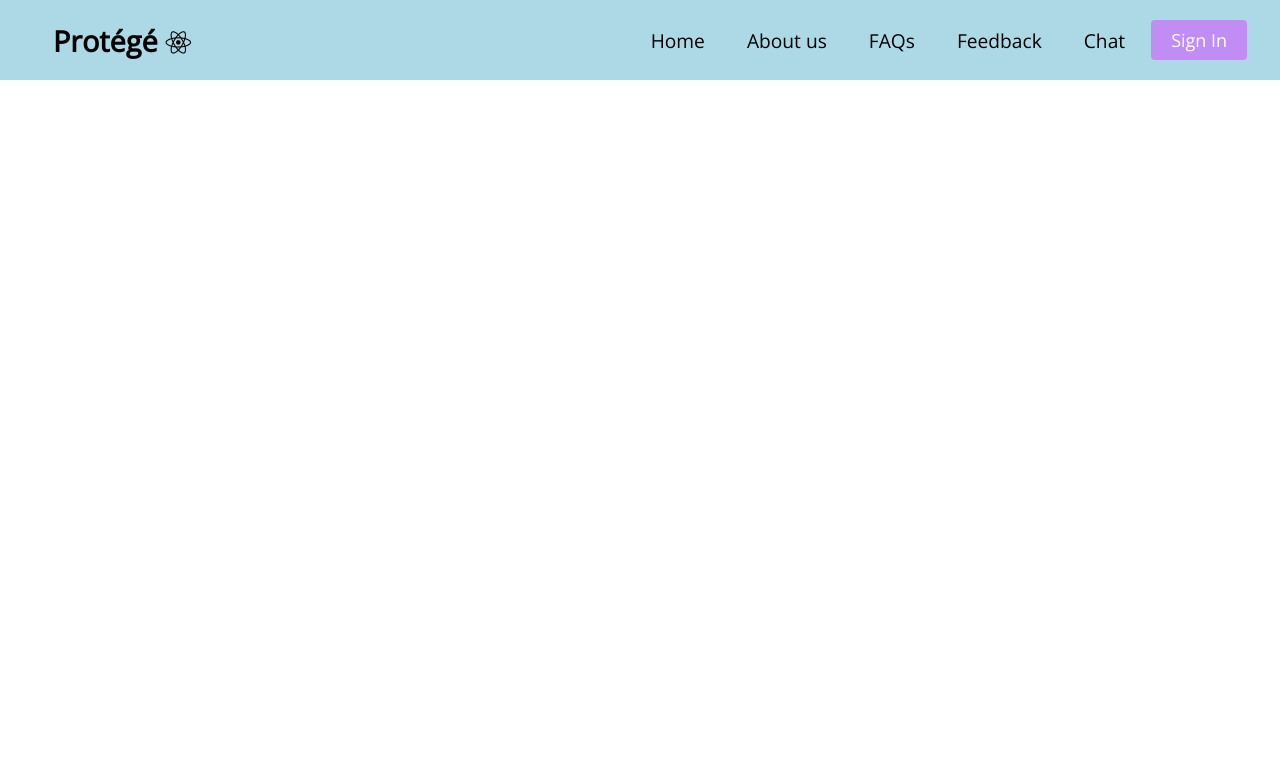
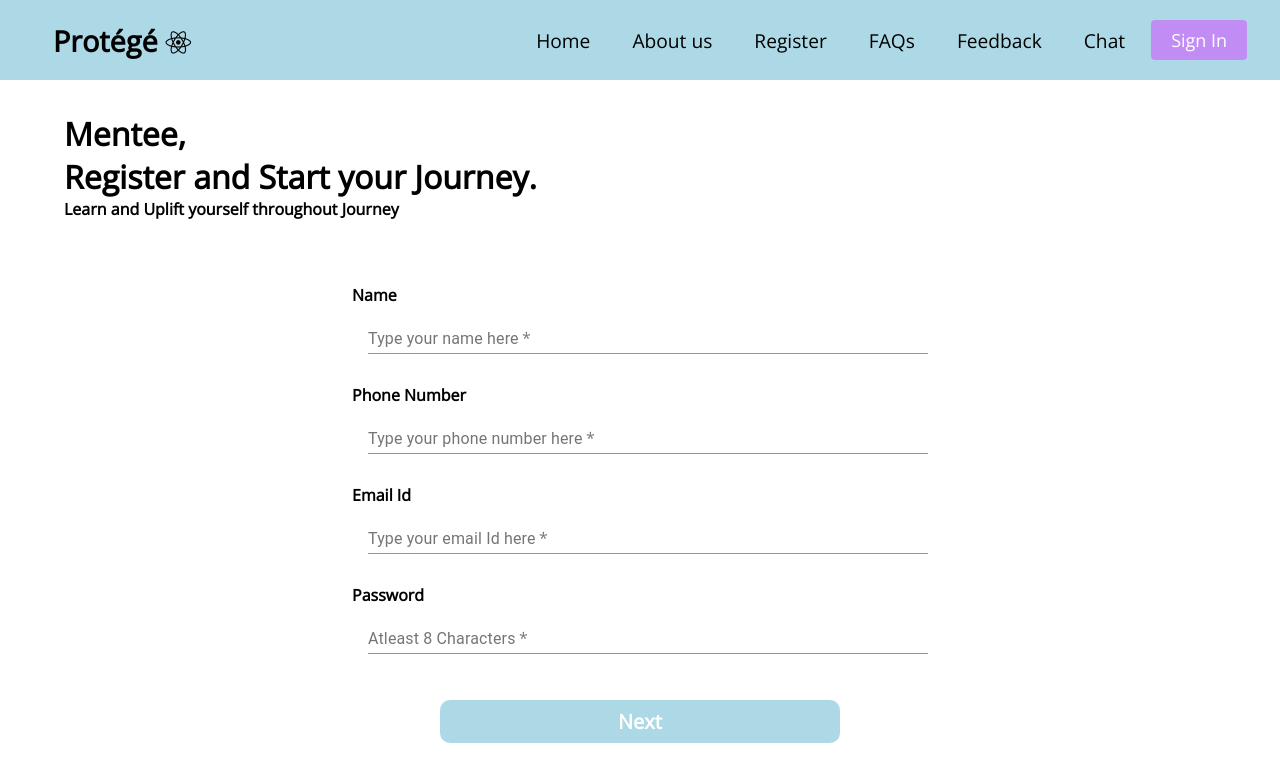
Before and after one commit to Spiral-Forge/Protege-Web, a React (Create React App) app: page /register in a window 1280 px wide. Shown: the top 782 px of the page. Built offline with nearby package versions, Linux system fonts and the light colour scheme.

Commit message:
Signup Page added

```diff
--- a/src/App.js
+++ b/src/App.js
@@ -4,6 +4,7 @@ import Navbar from './components/Navbar/Navbar';
 import Homepage from './components/Pages/Homepage';
 import Feedback from './components/Pages/Feedback';
 import SignIn from './components/Pages/SignIn';
+import SignUp from "./components/Pages/SignUp";
 import Faqs from './components/Pages/Faqs';
 import AboutUs from './components/Pages/AboutUs';
 import Messenger from './components/Chat/Messenger';
@@ -14,16 +15,17 @@ function App() {
   return (
     <div className="App">
       <Router history={history}>
-      <Navbar />
-      <Switch>
-        <Route path='/home' exact component={Homepage} />
-        <Route path='/aboutus' component={AboutUs} />
-        <Route path='/faqs' component={Faqs} />
-        <Route path='/feedback' component={Feedback} />
-        <Route path='/chat' component={Messenger} />
-        <Route path='/signin' component={SignIn} />
-      </Switch>
-    </Router>
+        <Navbar />
+        <Switch>
+          <Route path="/home" exact component={Homepage} />
+          <Route path="/aboutus" component={AboutUs} />
+          <Route path="/faqs" component={Faqs} />
+          <Route path="/feedback" component={Feedback} />
+          <Route path="/chat" component={Messenger} />
+          <Route path="/signin" component={SignIn} />
+          <Route path="/register" component={SignUp} />
+        </Switch>
+      </Router>
     </div>
   );
 }
--- a/src/components/Navbar/MenuItems.js
+++ b/src/components/Navbar/MenuItems.js
@@ -1,34 +1,38 @@
 export const MenuItems = [
   {
-        title: 'Home',
-        url: '/home',
-        cName: 'nav-links'
+    title: "Home",
+    url: "/home",
+    cName: "nav-links",
   },
   {
-        title: 'About us',
-        url: 'aboutus',
-        cName: 'nav-links'
+    title: "About us",
+    url: "aboutus",
+    cName: "nav-links",
   },
   {
-        title: 'FAQs',
-        url: 'faqs',
-        cName: 'nav-links'
+    title: "Register",
+    url: "/register",
+    cName: "nav-links",
   },
   {
-        title: 'Feedback',
-        url: 'feedback',
-        cName: 'nav-links'
+    title: "FAQs",
+    url: "faqs",
+    cName: "nav-links",
   },
   {
-        title: 'Chat',
-        url: 'chat',
-        cName: 'nav-links'
+    title: "Feedback",
+    url: "feedback",
+    cName: "nav-links",
+  },
+  {
+    title: "Chat",
+    url: "chat",
+    cName: "nav-links",
   },
 
   {
-        title: 'Sign in',
-        url: 'signin',
-        cName: 'nav-links-mobile'
-    }
-
-]
+    title: "Sign in",
+    url: "signin",
+    cName: "nav-links-mobile",
+  },
+];
--- a/src/components/Navbar/Navbar.css
+++ b/src/components/Navbar/Navbar.css
@@ -20,7 +20,7 @@
 
 .nav-menu {
   display: grid;
-  grid-template-columns: repeat(6, auto);
+  grid-template-columns: repeat(7, auto);
   grid-gap: 10px;
   list-style: none;
   text-align: center;
--- a/src/components/Pages/SignUp.js
+++ b/src/components/Pages/SignUp.js
@@ -1,9 +1,76 @@
+import { TextField } from "@material-ui/core";
+import { useState } from "react";
+import { Button } from "../Navbar/Button";
+import SignUpFormPartOne from "./SignUpForm/SignUpFormPartOne";
+import SignUpFormPartThree from "./SignUpForm/SignUpFormPartThree";
+import SignUpFormPartTwo from "./SignUpForm/SignUpFormPartTwo";
+
 function SignUp() {
-    return (
-      <div>
-        <h1>Sign Up page</h1>
+  const [formData, setFormData] = useState({
+    name: "",
+    phoneNumber: "",
+    email: "",
+    password: "",
+    branch: "",
+    year: "",
+    rollNumber: "",
+    hosteller: "",
+    domain: "",
+    language: "",
+    linkedIn: "",
+    github: "",
+  });
+  const handleButtonClick = () => {
+    if (signUpPartNumber === 3) {
+      console.log(formData);
+    } else setSignUpPart(signUpPartNumber + 1);
+  };
+  const handleFormDataChange = (e) => {
+    const { value, name } = e.target;
+    setFormData({ ...formData, [name]: value });
+  };
+  const [signUpPartNumber, setSignUpPart] = useState(1);
+  return (
+    <div style={{ padding: "2rem 4rem" }}>
+      <h1>
+        Mentee,
+        <br />
+        Register and Start your Journey.
+      </h1>
+      <h4>Learn and Uplift yourself throughout Journey</h4>
+      <div
+        style={{
+          width: "50%",
+          display: "flex",
+          flexDirection: "column",
+          margin: "0 auto",
+          marginTop: "4rem",
+        }}
+      >
+        {signUpPartNumber === 1 && (
+          <SignUpFormPartOne handleFormChange={handleFormDataChange} />
+        )}
+        {signUpPartNumber === 2 && (
+          <SignUpFormPartTwo handleFormChange={handleFormDataChange} />
+        )}
+        {signUpPartNumber === 3 && (
+          <SignUpFormPartThree handleFormChange={handleFormDataChange} />
+        )}
       </div>
-    );
-  }
+      <div
+        className="btn-container"
+        style={{ width: "25rem", margin: "0 auto", marginTop: "1rem" }}
+      >
+        <Button
+          buttonSize="btn-wide"
+          buttonColor="blue"
+          onClick={handleButtonClick}
+        >
+          {signUpPartNumber === 3 ? "Submit" : "Next"}
+        </Button>
+      </div>
+    </div>
+  );
+}
 
-  export default SignUp;
+export default SignUp;
--- /dev/null
+++ b/src/components/Pages/SignUpForm/SignUpFormPartOne.js
@@ -0,0 +1,43 @@
+import { TextField } from "@material-ui/core";
+
+const SignUpFormPartOne = ({ handleFormChange }) => {
+  return (
+    <>
+      <h4>Name</h4>
+      <TextField
+        name="name"
+        label="Type your name here"
+        onChange={handleFormChange}
+        required
+        style={{ marginBottom: 30, width: "35rem", marginLeft: "1rem" }}
+      />
+      <h4>Phone Number</h4>
+      <TextField
+        name="phoneNumber"
+        label="Type your phone number here"
+        required
+        onChange={handleFormChange}
+        style={{ marginBottom: 30, width: "35rem", marginLeft: "1rem" }}
+      />
+      <h4>Email Id</h4>
+      <TextField
+        name="email"
+        label="Type your email Id here"
+        onChange={handleFormChange}
+        required
+        style={{ marginBottom: 30, width: "35rem", marginLeft: "1rem" }}
+      />
+      <h4>Password</h4>
+      <TextField
+        name="password"
+        label="Atleast 8 Characters"
+        type="password"
+        onChange={handleFormChange}
+        required
+        style={{ marginBottom: 30, width: "35rem", marginLeft: "1rem" }}
+      />
+    </>
+  );
+};
+
+export default SignUpFormPartOne;
--- /dev/null
+++ b/src/components/Pages/SignUpForm/SignUpFormPartThree.js
@@ -0,0 +1,42 @@
+import { TextField } from "@material-ui/core";
+
+const SignUpFormPartThree = ({ handleFormChange }) => {
+  return (
+    <>
+      <h4>Select your domains</h4>
+      <TextField
+        name="domain"
+        label="Domains"
+        onChange={handleFormChange}
+        required
+        style={{ marginBottom: 30, width: "35rem", marginLeft: "1rem" }}
+      />
+      <h4>Select your language</h4>
+      <TextField
+        name="language"
+        label="Languages"
+        required
+        onChange={handleFormChange}
+        style={{ marginBottom: 30, width: "35rem", marginLeft: "1rem" }}
+      />
+      <h4>LinkedIn Id</h4>
+      <TextField
+        name="linkedIn"
+        label="Type your LinkedIn here"
+        onChange={handleFormChange}
+        required
+        style={{ marginBottom: 30, width: "35rem", marginLeft: "1rem" }}
+      />
+      <h4>Github</h4>
+      <TextField
+        name="github"
+        label="Type your Github Id here"
+        onChange={handleFormChange}
+        required
+        style={{ marginBottom: 30, width: "35rem", marginLeft: "1rem" }}
+      />
+    </>
+  );
+};
+
+export default SignUpFormPartThree;
--- /dev/null
+++ b/src/components/Pages/SignUpForm/SignUpFormPartTwo.js
@@ -0,0 +1,42 @@
+import { TextField } from "@material-ui/core";
+
+const SignUpFormPartTwo = ({ handleFormChange }) => {
+  return (
+    <>
+      <h4>Select your branch</h4>
+      <TextField
+        name="branch"
+        label="Pick Your Branch"
+        onChange={handleFormChange}
+        required
+        style={{ marginBottom: 30, width: "35rem", marginLeft: "1rem" }}
+      />
+      <h4>Select your year</h4>
+      <TextField
+        name="year"
+        label="Current year of study"
+        required
+        onChange={handleFormChange}
+        style={{ marginBottom: 30, width: "35rem", marginLeft: "1rem" }}
+      />
+      <h4>Roll Number</h4>
+      <TextField
+        name="rollNumber"
+        label="Type your roll number here"
+        onChange={handleFormChange}
+        required
+        style={{ marginBottom: 30, width: "35rem", marginLeft: "1rem" }}
+      />
+      <h4>Are you a Hosteller?</h4>
+      <TextField
+        name="hosteller"
+        label="Yes/No"
+        onChange={handleFormChange}
+        required
+        style={{ marginBottom: 30, width: "35rem", marginLeft: "1rem" }}
+      />
+    </>
+  );
+};
+
+export default SignUpFormPartTwo;
```
Also changed, not shown: src/components/Pages/SignUp.css (added), 1 other file (tests, documents, lock files or other folders). Lines whose indentation alone changed are shown as unchanged.
